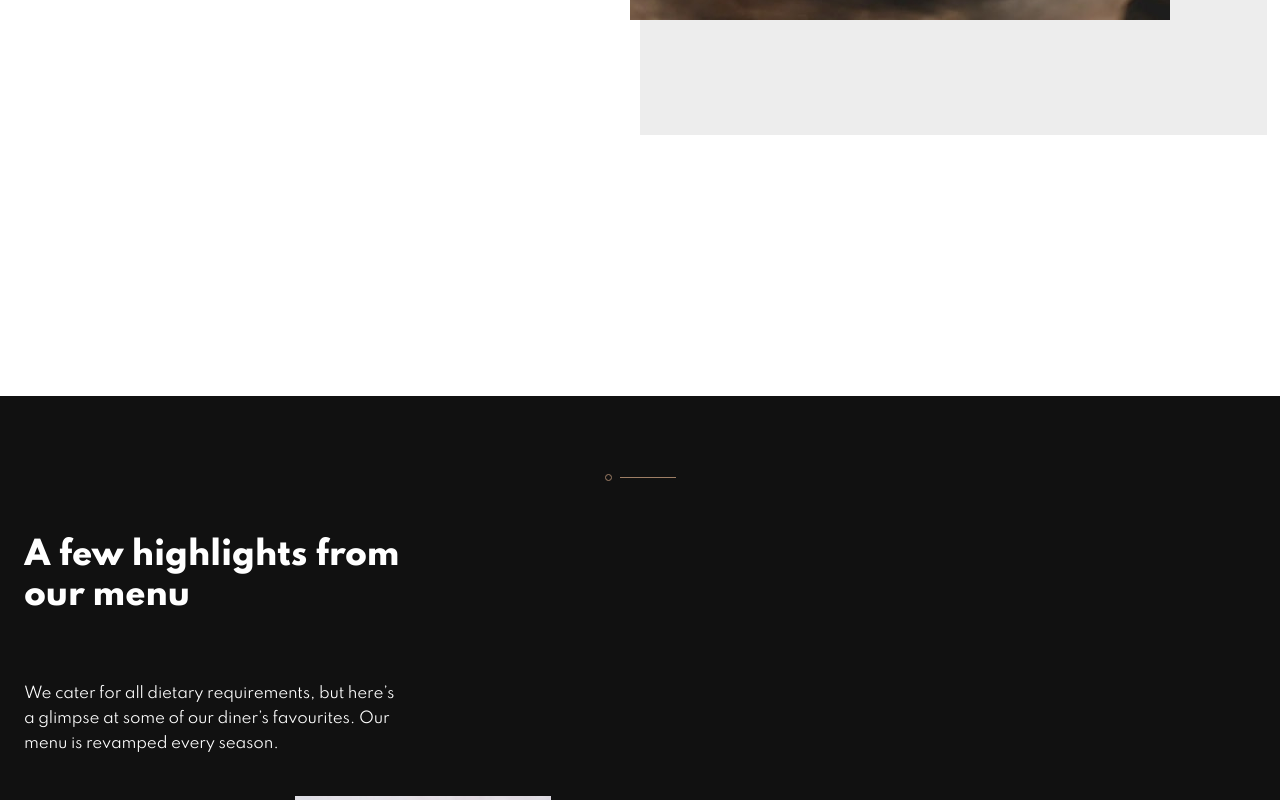
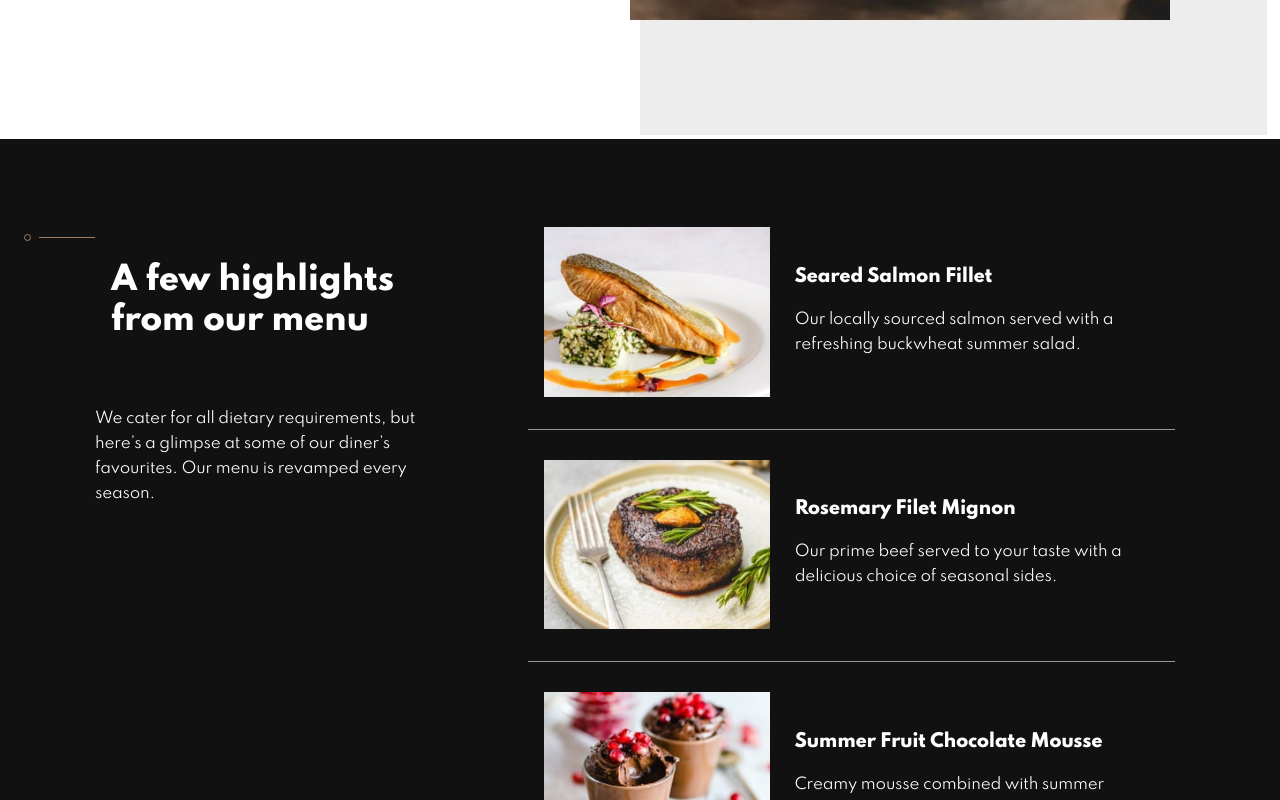
Before and after one commit to ChamuMutezva/dinner-restaurant-website, a React (Create React App) app: page / in a window 1280 px wide. Shown: the part 1980-2780 px from the top of the page. Built offline with nearby package versions, Linux system fonts and the light colour scheme.

Commit message:
menu section - creating desktop layout styles

```diff
--- a/src/styles/style.css
+++ b/src/styles/style.css
@@ -381,7 +381,7 @@ body {
   position: relative;
   background-color: #111111;
   color: #ffffff;
-  padding: 72px 24px;
+  padding: 62px 24px;
 }
 
 .menu__section::before {
@@ -392,6 +392,19 @@ body {
 @media screen and (min-width: 680px) {
   .menu__section {
     top: 315px;
+    margin-bottom: -202px;
+  }
+  .menu__section::before {
+    top: 27px;
+  }
+}
+
+@media screen and (min-width: 1080px) {
+  .menu__section {
+    display: -webkit-box;
+    display: -ms-flexbox;
+    display: flex;
+    top: 58px;
   }
 }
 
@@ -402,6 +415,7 @@ body {
   letter-spacing: -0.4px;
   line-height: 40px;
   margin-bottom: 20px;
+  padding-top: 32px;
 }
 
 @media screen and (min-width: 680px) {
@@ -415,6 +429,13 @@ body {
   .menu__headings__title {
     text-align: left;
     margin-left: 0;
+  }
+}
+
+@media screen and (min-width: 680px) {
+  .menu__headings__title {
+    margin: 27px auto 66px;
+    max-width: 20rem;
   }
 }
 
@@ -439,7 +460,13 @@ body {
 }
 
 .menu__cards {
-  margin-top: 40px;
+  margin-top: 60px;
+}
+
+@media screen and (min-width: 680px) {
+  .menu__cards {
+    margin-top: 26px;
+  }
 }
 
 .menuTitle {
@@ -464,22 +491,37 @@ body {
 .hideBefore {
   top: -45px;
   margin-bottom: -8px;
+  /*
+    &::after {
+        content: "";
+        width: 100%;
+        position: absolute;
+        height: 1px;
+        background-color: $lt-grey-bg;
+        left: 0;
+        bottom: -10px;
+    } */
 }
 
 .hideBefore::before {
   content: "";
 }
 
-.hideBefore::after {
+.cardMenu {
+  position: relative;
+}
+
+.cardMenu::after {
   content: "";
   width: 100%;
   position: absolute;
   height: 1px;
   background-color: #979797;
   left: 0;
-  bottom: -16px;
+  bottom: 31px;
 }
 
+@media screen and (min-width: 680px) {
   .cardMenu {
     display: -webkit-box;
     display: -ms-flexbox;
@@ -492,4 +534,16 @@ body {
             align-items: center;
     padding: 0 97px;
   }
+}
+
+@media screen and (min-width: 1080px) {
+  .cardMenu {
+    margin-bottom: 60px;
+  }
+  .cardMenu::after {
+    width: 80%;
+    left: auto;
+    bottom: -30px;
+  }
+}
 /*# sourceMappingURL=style.css.map */
--- a/src/styles/style.scss
+++ b/src/styles/style.scss
@@ -17,7 +17,7 @@ body {
     position: relative;
     background-color: $dark-bg;
     color: $white-tx;
-    padding: 72px 24px;
+    padding: 62px 24px;
 
     &::before {
         position: relative;
@@ -26,11 +26,28 @@ body {
 
     @include mQ(680px) {
         top: 315px;
+        margin-bottom: -202px;
+
+        &::before {
+            top: 27px;
+        }
     }
+
+    @include mQ(1080px) {
+        display: flex;
+        top: 58px;
+    }
+
 }
 
 .menu__headings__title {
     @include cardHeadings;
+    padding-top: 32px;
+
+    @include mQ(680px) {
+        margin: 27px auto 66px;
+        max-width: 20rem;
+    }
 }
 
 .menu__headings__descr {
@@ -38,7 +55,11 @@ body {
 }
 
 .menu__cards {
-    margin-top: 40px;
+    margin-top: 60px;
+
+    @include mQ(680px) {
+        margin-top: 26px;
+    }
 }
 
 .menuTitle {
@@ -67,6 +88,7 @@ body {
         content: "";
     }
 
+    /*
     &::after {
         content: "";
         width: 100%;
@@ -74,8 +96,8 @@ body {
         height: 1px;
         background-color: $lt-grey-bg;
         left: 0;
-        bottom: -16px;
-    }
+        bottom: -10px;
+    } */
 }
 
 .menuDescr {
@@ -83,8 +105,32 @@ body {
 }
 
 .cardMenu {
-    display: flex;
-    justify-content: center;
-    align-items: center;
-    padding: 0 97px;
+    position: relative;
+
+    &::after {
+        content: "";
+        width: 100%;
+        position: absolute;
+        height: 1px;
+        background-color: $lt-grey-bg;
+        left: 0;
+        bottom: 31px;
+    }
+
+    @include mQ(680px) {
+        display: flex;
+        justify-content: center;
+        align-items: center;
+        padding: 0 97px;
+    }
+
+    @include mQ(1080px) {
+        margin-bottom: 60px;
+        &::after {
+            width: 80%;
+            left: auto;
+            bottom: -30px;
+        }
+
+    }
 }
```
Also changed, not shown: 1 other file (tests, documents, lock files or other folders). Lines whose indentation alone changed are shown as unchanged.
